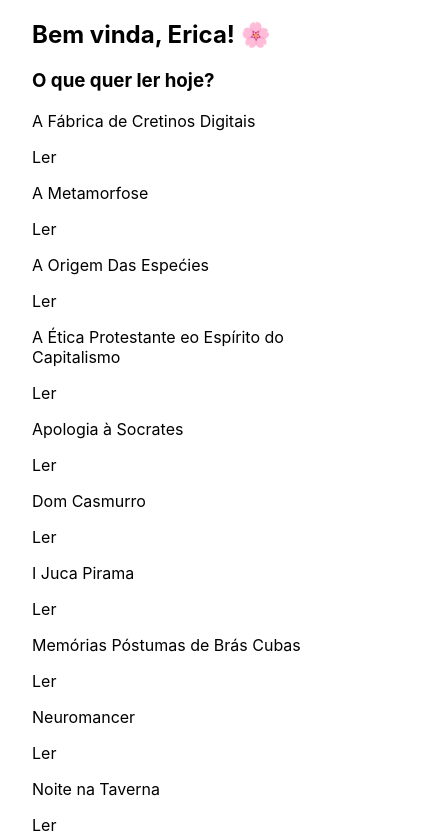
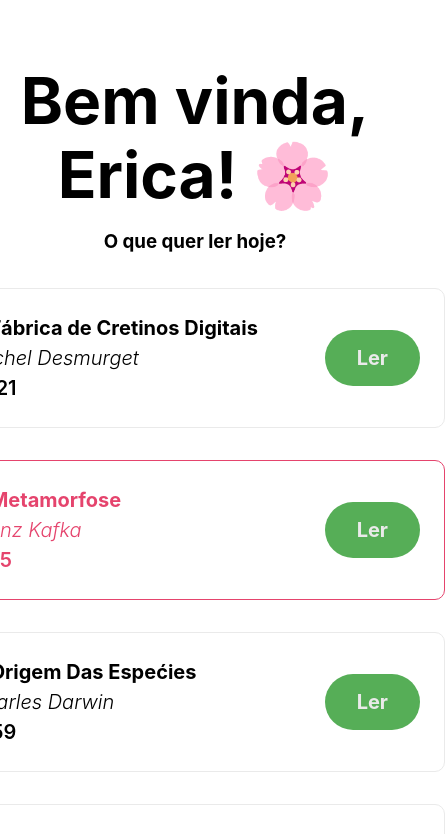
Before and after one commit to CalebMartim/eri-biblioteca, a Next.js app: page / in a window 390 px wide. Shown: the top 834 px of the page, 445 px wide, since content can reach past the window. Built offline with nearby package versions, Linux system fonts and the light colour scheme.

Commit message:
layout
pretty much done with the page's layout. Only left thing to do is add responsiveness

```diff
--- a/pages/index.js
+++ b/pages/index.js
@@ -1,5 +1,5 @@
-import Head from "next/head";
-import Image from "next/image";
+// import Head from "next/head";
+// import Image from "next/image";
 import styles from "../styles/Home.module.css";
 
 export const getStaticProps = async () => {
@@ -14,13 +14,21 @@ export const getStaticProps = async () => {
 export default function Home({ livros }) {
   return (
     <>
-      <section className={styles.container}>
-        <h1>Bem vinda, Erica! 🌸 </h1>
+      <section className={styles.main}>
+        <h1 className={styles.title}>Bem vinda, Erica! 🌸 </h1>
         <h3>O que quer ler hoje?</h3>
         {livros.map((livro) => (
-          <div key={livro.id}>
-            <p>{livro.nome}</p>
-            <a href={livro.link}>Ler</a>
+          <div className={styles.card} key={livro.id}>
+            <div className={styles.cardInterior}>
+              <div>
+                <p className={styles.name}>{livro.nome}</p>
+                <p className={styles.autor}>{livro.autor}</p>
+                <p className={styles.ano}>{livro.ano}</p>
+              </div>
+              <div className={styles.botaoDiv}>
+                <a href={livro.link}>Ler</a>
+              </div>
+            </div>
           </div>
         ))}
       </section>
--- a/pages/livros/index.js
+++ /dev/null
@@ -1,3 +0,0 @@
-export default function Lista_de_livros() {
-  return <h1>Esses são seus livros</h1>;
-}
--- a/styles/Home.module.css
+++ b/styles/Home.module.css
@@ -43,26 +43,7 @@
   margin: 0;
   line-height: 1.15;
   font-size: 4rem;
-}
-
-.title,
-.description {
   text-align: center;
-}
-
-.description {
-  margin: 4rem 0;
-  line-height: 1.5;
-  font-size: 1.5rem;
-}
-
-.code {
-  background: #fafafa;
-  border-radius: 5px;
-  padding: 0.75rem;
-  font-size: 1.1rem;
-  font-family: Menlo, Monaco, Lucida Console, Liberation Mono, DejaVu Sans Mono,
-    Bitstream Vera Sans Mono, Courier New, monospace;
 }
 
 .grid {
@@ -82,14 +63,14 @@
   border: 1px solid #eaeaea;
   border-radius: 10px;
   transition: color 0.15s ease, border-color 0.15s ease;
-  max-width: 300px;
+  width: 500px;
 }
 
 .card:hover,
 .card:focus,
 .card:active {
-  color: #0070f3;
-  border-color: #0070f3;
+  color: #e5446d;
+  border-color: #e5446d;
 }
 
 .card h2 {
@@ -103,9 +84,39 @@
   line-height: 1.5;
 }
 
-.logo {
-  height: 1em;
-  margin-left: 0.5rem;
+.cardInterior {
+  display: grid;
+  grid-template-columns: 4fr 1fr;
+}
+
+.name {
+  font-weight: bold;
+}
+.autor {
+  font-weight: 300;
+  font-style: italic;
+  font-size: 0.75rem;
+}
+.ano {
+  font-weight: 600;
+  font-size: 0.3rem;
+}
+
+.botaoDiv {
+  display: flex;
+  align-items: center;
+  justify-content: center;
+}
+
+.botaoDiv a {
+  font-weight: bolder;
+  font-size: 1.25rem;
+  color: #eaeaea;
+  padding-inline: 2rem;
+  padding-block: 1rem;
+  background-color: #56ae57;
+  border-radius: 2rem;
+  text-decoration: none;
 }
 
 @media (max-width: 600px) {
@@ -114,16 +125,3 @@
     flex-direction: column;
   }
 }
-
-@media (prefers-color-scheme: dark) {
-  .card,
-  .footer {
-    border-color: #222;
-  }
-  .code {
-    background: #111;
-  }
-  .logo img {
-    filter: invert(1);
-  }
-}
--- a/styles/globals.css
+++ b/styles/globals.css
@@ -6,21 +6,11 @@ body {
     Ubuntu, Cantarell, Fira Sans, Droid Sans, Helvetica Neue, sans-serif;
 }
 
-a {
-  color: inherit;
-  text-decoration: none;
-}
-
 * {
   box-sizing: border-box;
 }
 
-@media (prefers-color-scheme: dark) {
-  html {
-    color-scheme: dark;
-  }
-  body {
-    color: white;
-    background: black;
-  }
+::selection {
+  background: #e5446d;
+  color: white;
 }
```
Also changed, not shown: pages/livros/[id].js (deleted, +0 -55 lines).
